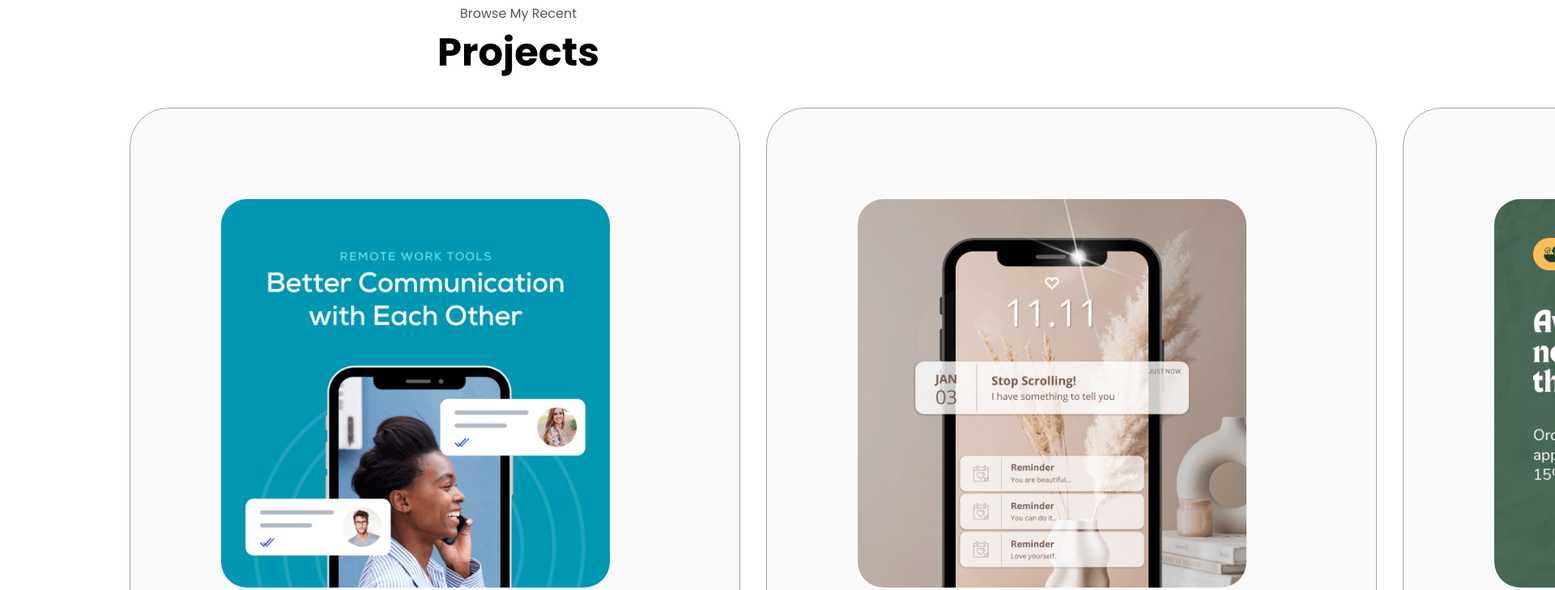
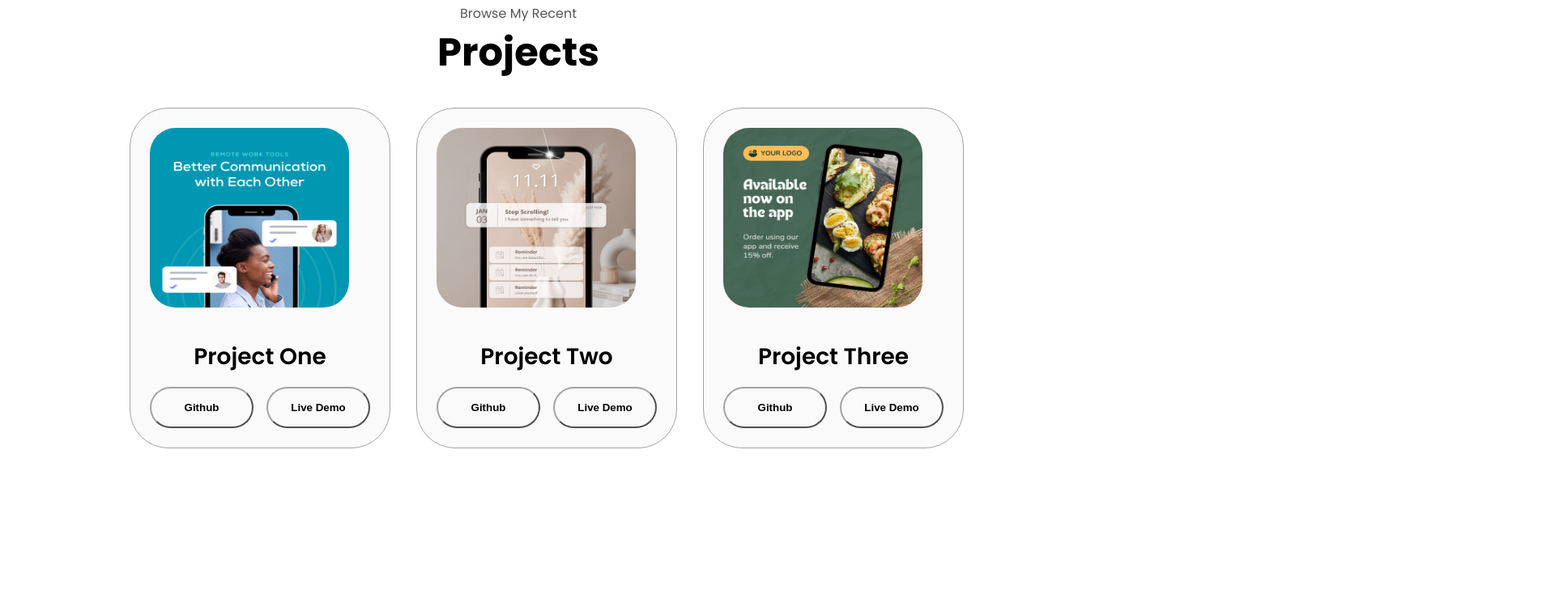
Before and after one commit to Lukey-techdev/Cool-Portfolio, a plain HTML site: page index.html in a window 1280 px wide. Shown: the part 2340-3069 px from the top of the page at 81% size, 1920 px wide, since content can reach past the window. Drawn offline with Linux system fonts and the light colour scheme; a web font is replaced by a local one.

Commit message:
Update styles.css

```diff
--- a/styles.css
+++ b/styles.css
@@ -370,8 +370,8 @@ article.icon {
 
 .project-img {
   border-radius: 2rem;
-  width: 30rem;
-  height: 30rem;
+  width: 220%;
+  height: 90%;
   display: block;
   margin: 0 auto;
 }
@@ -381,7 +381,6 @@ article.icon {
   align-items: center; /* centers all children horizontally */
   border-color: rgb(163, 163, 163);
   background: rgb(250, 250, 250);
-  padding: 7rem; /* optional for spacing */
   border-radius: 3rem; /* optional for styling */
 }
 
```
